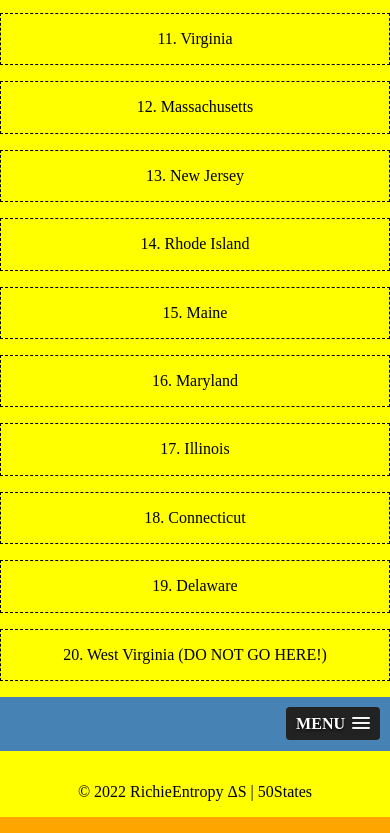
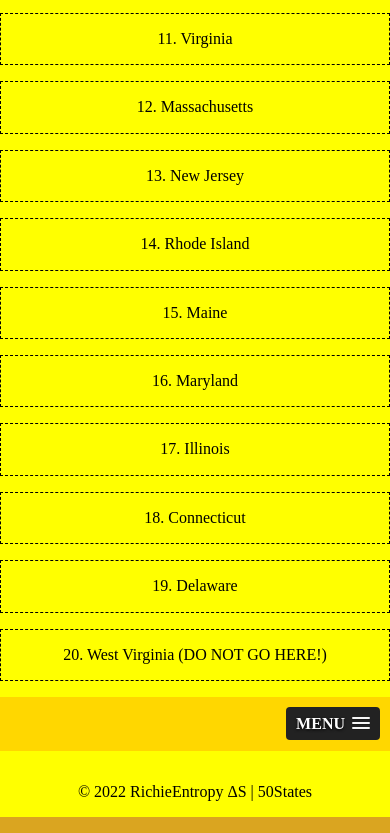
Before and after one commit to alexrichie16/50states, a plain HTML site: page rankings.html in a window 390 px wide. Shown: the part 900-1733 px from the top of the page. Drawn offline with nearby package versions, Linux system fonts and the light colour scheme.

Commit message:
Update rankings.css

```diff
--- a/styles/rankings.css
+++ b/styles/rankings.css
@@ -79,7 +79,7 @@ bronze p{
 @media only screen and (max-width: 420px) {
     html{
       background: none;
-      background-color: orange;
+      background-color: goldenrod;
     }
     header img{
       float: none;
@@ -105,6 +105,6 @@ bronze p{
     }
     /* Format the slicknav */
     .slicknav_menu {
-        background-color: steelblue !important;
+        background-color: gold !important;
     }
   }
```
